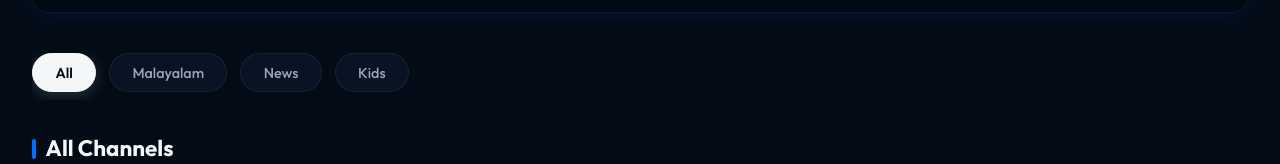
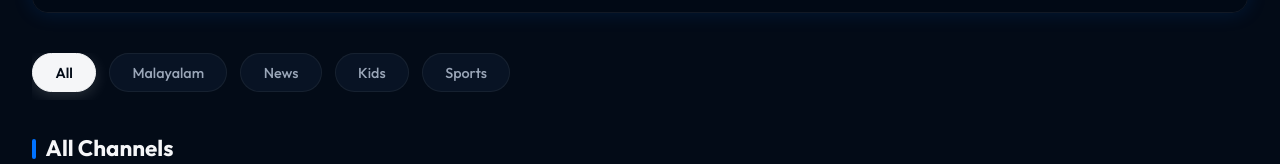
Before and after one commit to Mohammedanas927/Live, a plain HTML site: page index.html in a window 1280 px wide. Shown: the part 464-628 px from the top of the page. Drawn offline with Linux system fonts and the light colour scheme.

Commit message:
Update index.html

```diff
--- a/index.html
+++ b/index.html
@@ -46,6 +46,7 @@
       <button class="category-tab" data-category="Malayalam" id="tab-malayalam">Malayalam</button>
       <button class="category-tab" data-category="News" id="tab-news">News</button>
       <button class="category-tab" data-category="Kids" id="tab-kids">Kids</button>
+      <button class="category-tab" data-category="Kids" id="tab-kids">Sports</button>
     </nav>
 
     <!-- Channels Listing Section -->
```
